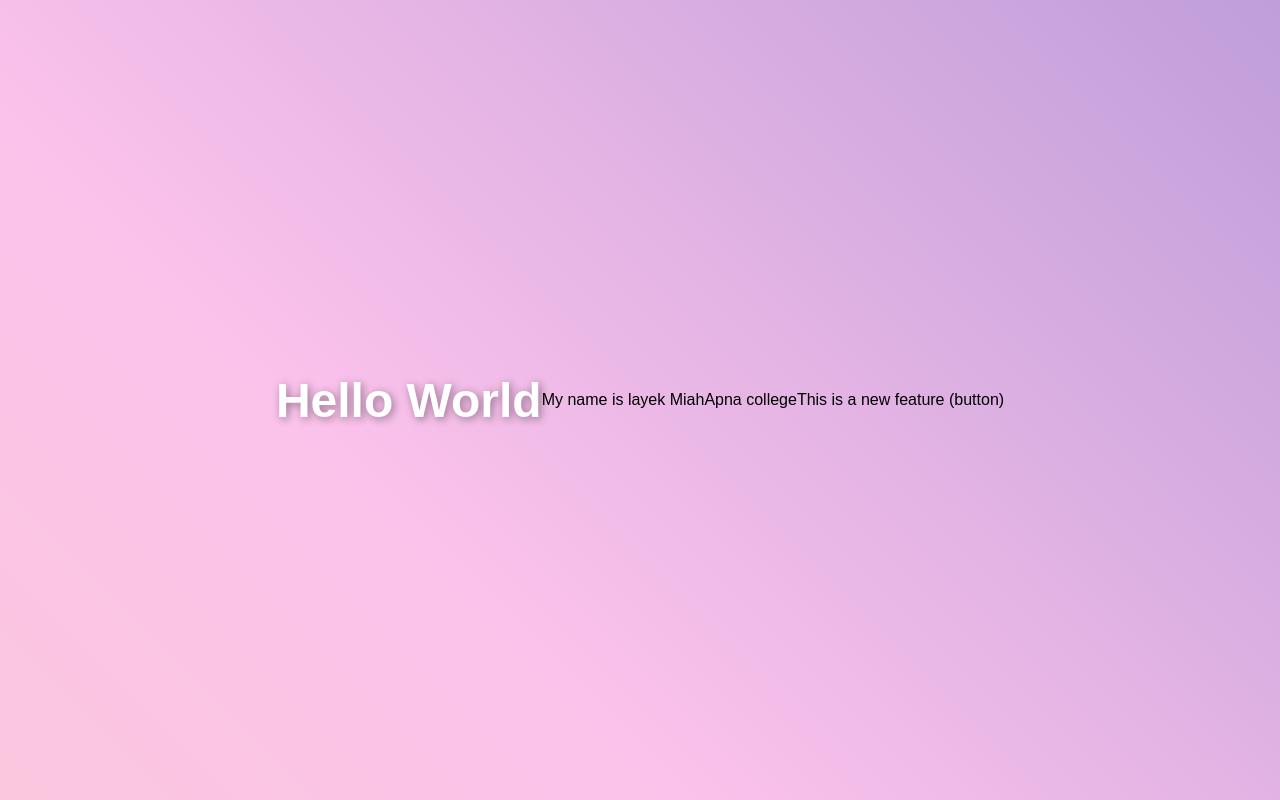
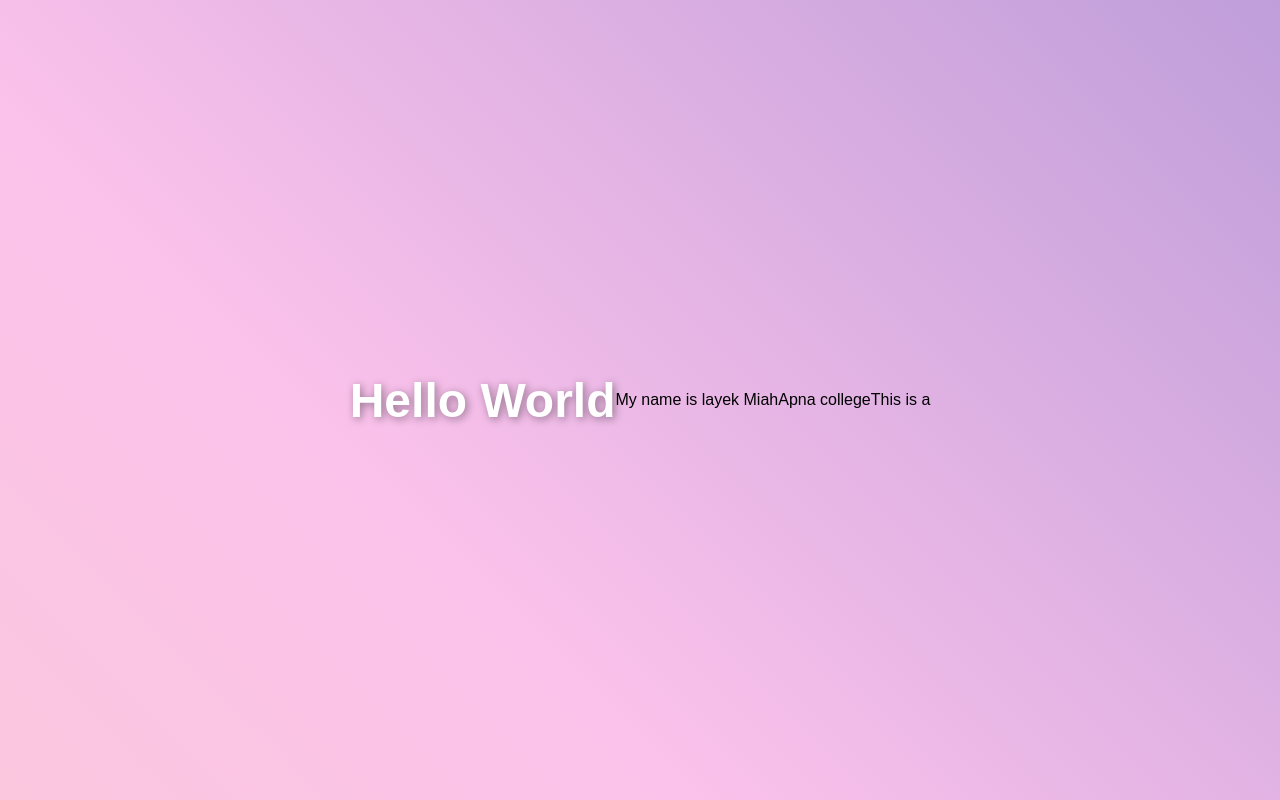
Before and after one commit to layekmia/localRepo, a plain HTML site: page index.html in a window 1280 px wide. Drawn offline with Linux system fonts and the light colour scheme.

Commit message:
again change

```diff
--- a/index.html
+++ b/index.html
@@ -16,7 +16,7 @@
       <p>Apna college</p>
    </div>
 <p>
-   This is a new feature (button)
+   This is a
 </p>
    <script src="app.js"></script>
 </body>
```
